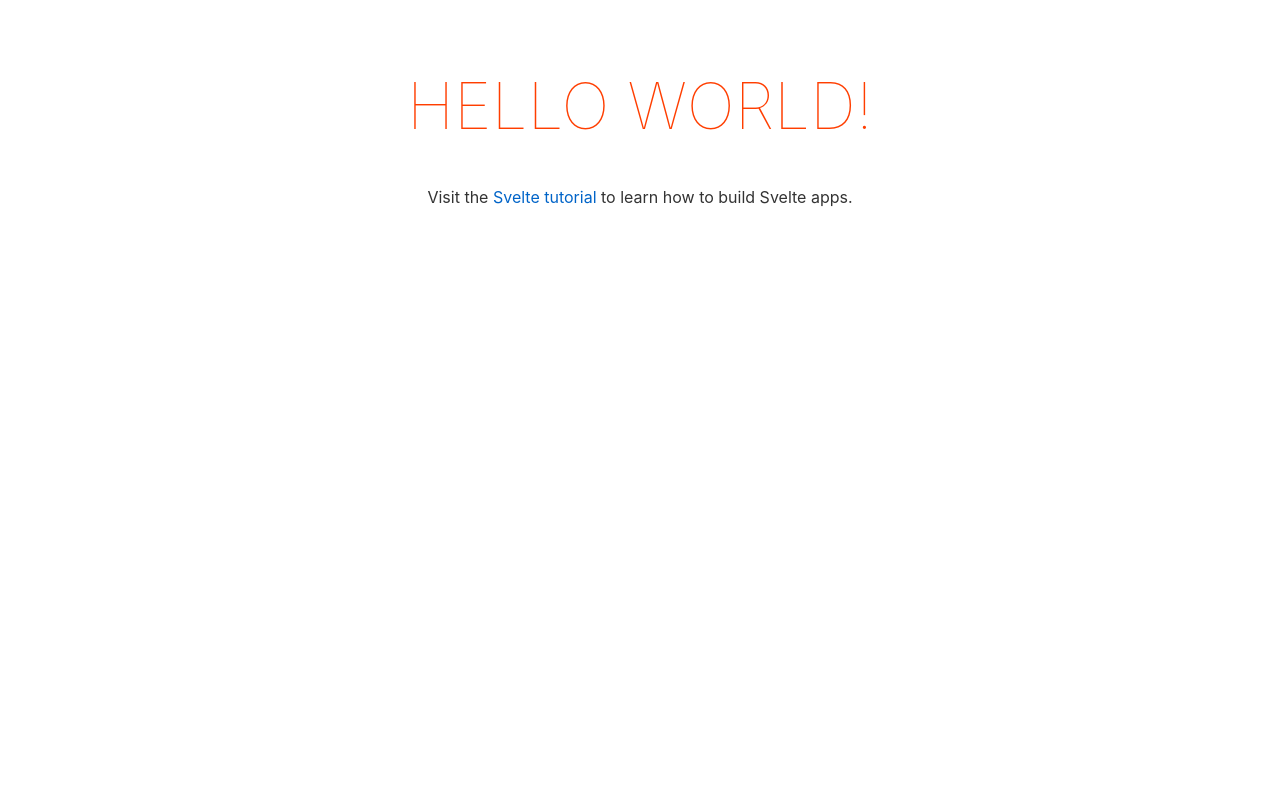
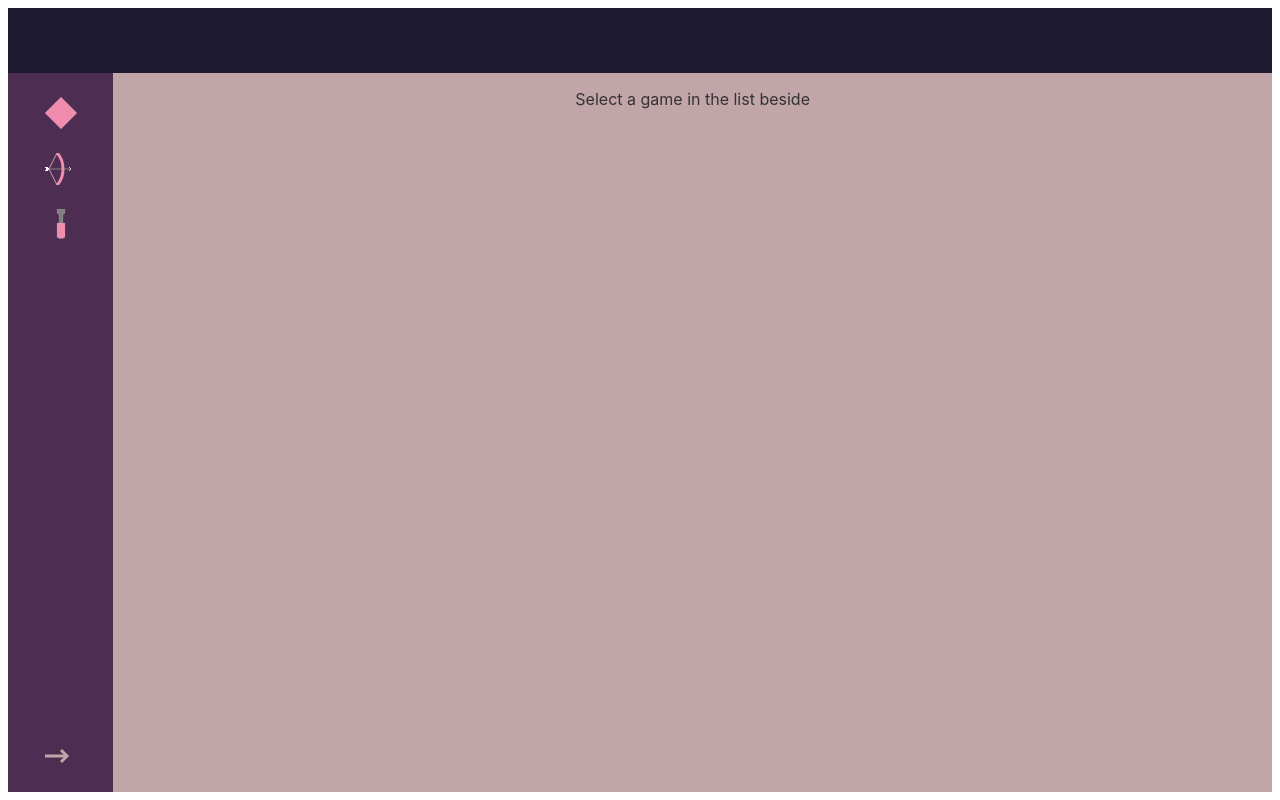
Before and after one commit to Nekika/launcher, a Svelte app: page / in a window 1280 px wide. Built offline with nearby package versions, Linux system fonts and the light colour scheme.

Commit message:
App - Creating interface by including every main components

```diff
--- a/src/App.svelte
+++ b/src/App.svelte
@@ -1,30 +1,38 @@
 <script>
-	export let name;
+	import { onMount } from 'svelte'
+
+	import Navbar from './components/Navbar.svelte'
+	import Sidebar from './components/Sidebar.svelte'
+	import Detail from './components/Detail.svelte'
+	import Footer from './components/Footer.svelte'
+
+	let games = [];
+	let selected;
+
+	onMount(async () => {
+		const response = await fetch('/api/games.json');
+		games = await response.json();
+	})
+
+	const onGameClick = game => {
+		selected = game;
+	}
 </script>
 
 <main>
-	<h1>Hello {name}!</h1>
-	<p>Visit the <a href="https://svelte.dev/tutorial">Svelte tutorial</a> to learn how to build Svelte apps.</p>
+	<Navbar />
+	<Sidebar items={games} onItemClick={onGameClick} />
+	<Detail {selected}/>
+	<Footer />
 </main>
 
 <style>
 	main {
-		text-align: center;
-		padding: 1em;
-		max-width: 240px;
-		margin: 0 auto;
-	}
-
-	h1 {
-		color: #ff3e00;
-		text-transform: uppercase;
-		font-size: 4em;
-		font-weight: 100;
-	}
-
-	@media (min-width: 640px) {
-		main {
-			max-width: none;
-		}
+		height: 100%;
+		width: 100%;
+		display: grid;
+		grid-template-columns: repeat(12, 1fr);
+		grid-template-rows: repeat(12, 1fr);
+		background-color: #C1A5A9;
 	}
 </style>
```
